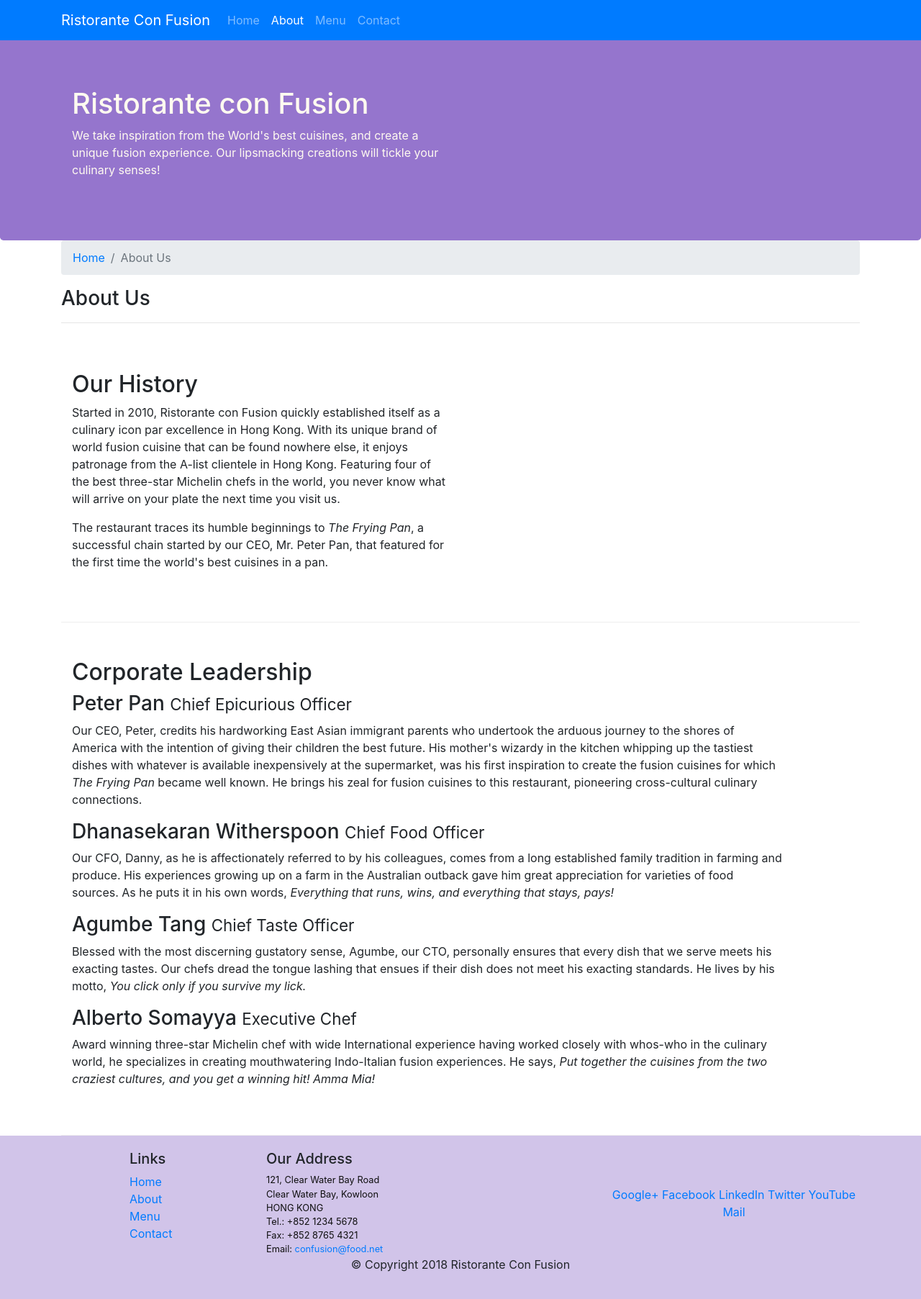
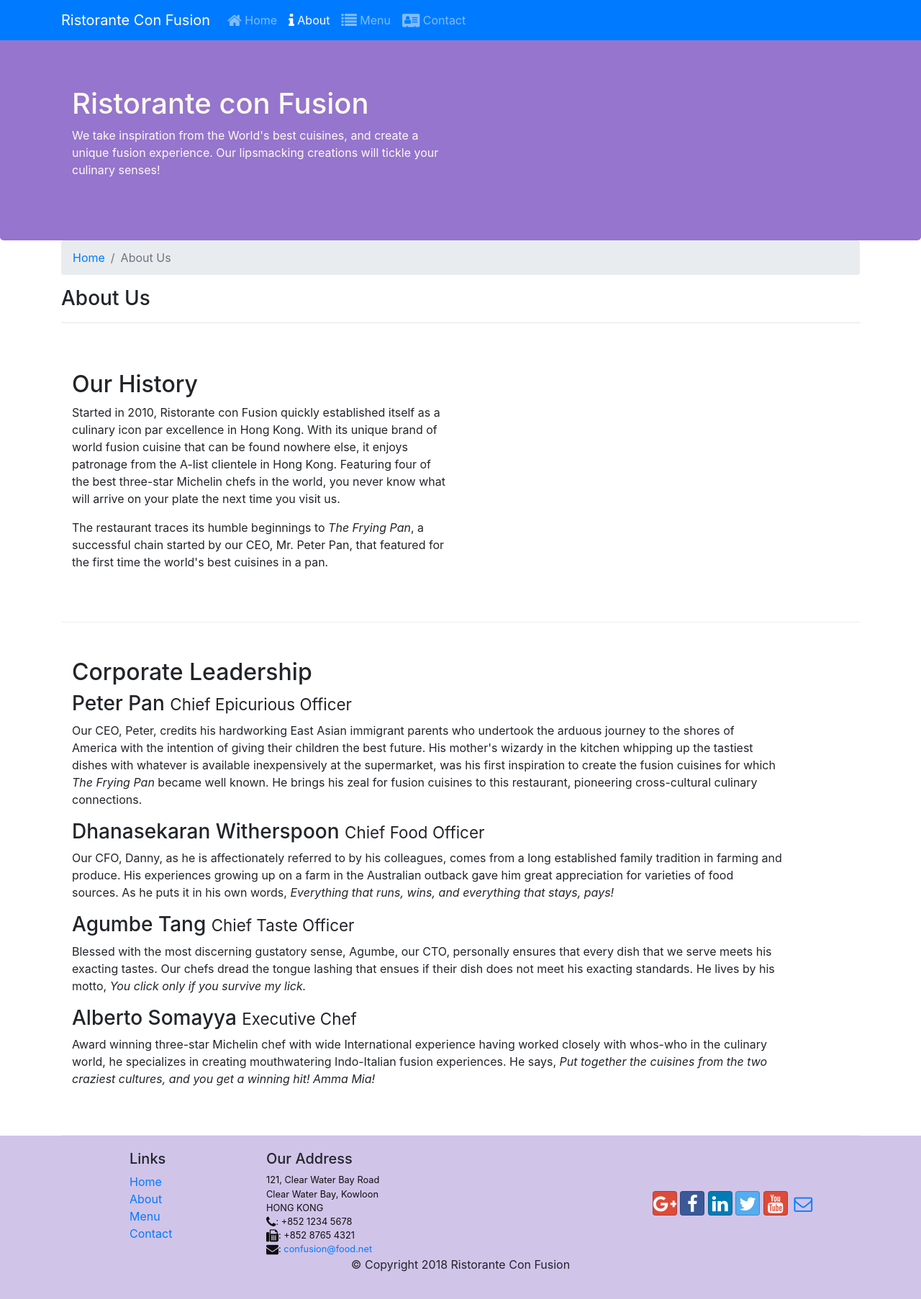
Before and after one commit to Bhaarath18/Bootstrap, a website: page aboutus.html in a window 1280 px wide. Shown: the whole page at 72% size. Drawn offline with nearby package versions, Linux system fonts and the light colour scheme.

Commit message:
Icon Fonts

```diff
--- a/aboutus.html
+++ b/aboutus.html
@@ -7,6 +7,8 @@
     <title>Document</title>
     <!-- Bootstrap CSS -->
     <link rel="stylesheet" href="node_modules/bootstrap/dist/css/bootstrap.min.css">
+    <link rel="stylesheet" href="node_modules/font-awesome/css/font-awesome.min.css">
+    <link rel="stylesheet" href="node_modules/bootstrap-social/bootstrap-social.css">
     <link href="styles.css" rel="stylesheet">
 <head>
 
@@ -24,10 +26,10 @@
             <a class="navbar-brand" href="#">Ristorante Con Fusion</a>
                 <div class="collapse navbar-collapse" id="Navbar">
                     <ul class="navbar-nav mr-auto">
-                        <li class="nav-item"><a class="nav-link" href="./index.html">Home</a></li>
-                        <li class="nav-item active"><a class="nav-link" href="#">About</a></li>
-                        <li class="nav-item"><a class="nav-link" href="#">Menu</a></li>
-                        <li class="nav-item"><a class="nav-link" href="#">Contact</a></li>
+                        <li class="nav-item"><a class="nav-link" href="./index.html"><span class="fa fa-home fa-lg"></span> Home</a></li>
+                        <li class="nav-item active"><a class="nav-link" href="#"><span class="fa fa-info fa-lg"></span> About</a></li>
+                        <li class="nav-item"><a class="nav-link" href="#"><span class="fa fa-list fa-lg"></span> Menu</a></li>
+                        <li class="nav-item"><a class="nav-link" href="#"><span class="fa fa-address-card fa-lg"></span> Contact</a></li>
                     </ul>
                 </div>
         </div>
@@ -103,19 +105,20 @@
 		              121, Clear Water Bay Road<br>
 		              Clear Water Bay, Kowloon<br>
 		              HONG KONG<br>
-		              Tel.: +852 1234 5678<br>
-		              Fax: +852 8765 4321<br>
-		              Email: <a href="mailto:confusion@food.net">confusion@food.net</a>
+                      <i class="fa fa-phone fa-lg"></i>: +852 1234 5678<br>
+                      <i class="fa fa-fax fa-lg"></i>: +852 8765 4321<br>
+                      <i class="fa fa-envelope fa-lg"></i>:
+                      <a href="mailto:confusion@food.net">confusion@food.net</a>
 		           </address>
                 </div>
                 <div class="col-12 col-sm-4 align-self-center">
                     <div class="text-center">
-                        <a href="http://google.com/+">Google+</a>
-                        <a href="http://www.facebook.com/profile.php?id=">Facebook</a>
-                        <a href="http://www.linkedin.com/in/">LinkedIn</a>
-                        <a href="http://twitter.com/">Twitter</a>
-                        <a href="http://youtube.com/">YouTube</a>
-                        <a href="mailto:">Mail</a>
+                        <a class="btn btn-social-icon btn-google" href="http://google.com/+"><i class="fa fa-google-plus"></i></a>
+                        <a class="btn btn-social-icon btn-facebook" href="http://www.facebook.com/profile.php?id="><i class="fa fa-facebook"></i></a>
+                        <a class="btn btn-social-icon btn-linkedin" href="http://www.linkedin.com/in/"><i class="fa fa-linkedin"></i></a>
+                        <a class="btn btn-social-icon btn-twitter" href="http://twitter.com/"><i class="fa fa-twitter"></i></a>
+                        <a class="btn btn-social-icon btn-google" href="http://youtube.com/"><i class="fa fa-youtube"></i></a>
+                        <a class="btn btn-social-icon" href="mailto:"><i class="fa fa-envelope-o"></i></a>
                     </div>
                 </div>
            </div>
@@ -126,6 +129,10 @@
            </div>
         </div>
     </footer>
+        <!-- jQuery first, then Popper.js, then Bootstrap JS. -->
+    <script src="node_modules/jquery/dist/jquery.slim.min.js"></script>
+    <script src="node_modules/popper.js/dist/umd/popper.min.js"></script>
+    <script src="node_modules/bootstrap/dist/js/bootstrap.min.js"></script>
 
 </body>
 
--- a/package.json
+++ b/package.json
@@ -11,6 +11,8 @@
   "license": "ISC",
   "dependencies": {
     "bootstrap": "^4.0.0",
+    "bootstrap-social": "^5.1.1",
+    "font-awesome": "^4.7.0",
     "jquery": "^3.3.1",
     "popper.js": "^1.12.9"
   },
```
Also changed, not shown: index.html (+16 -14 lines), 1 other file.
